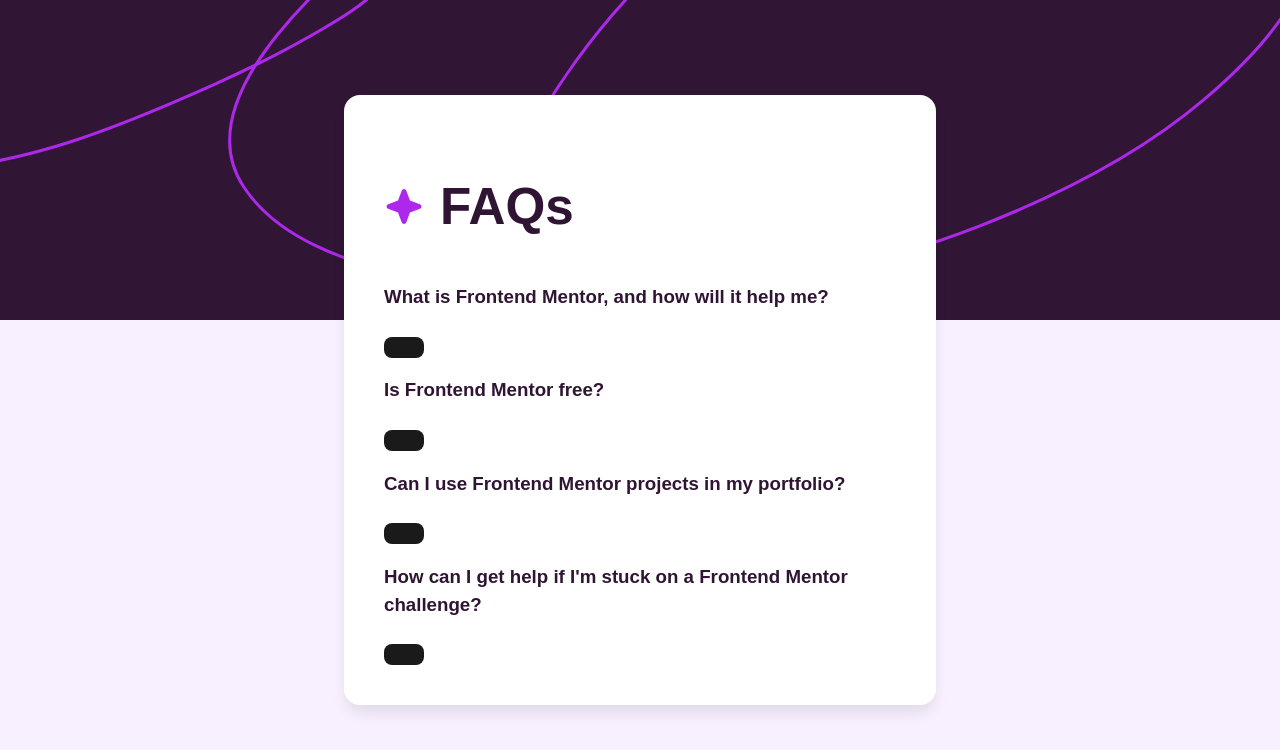
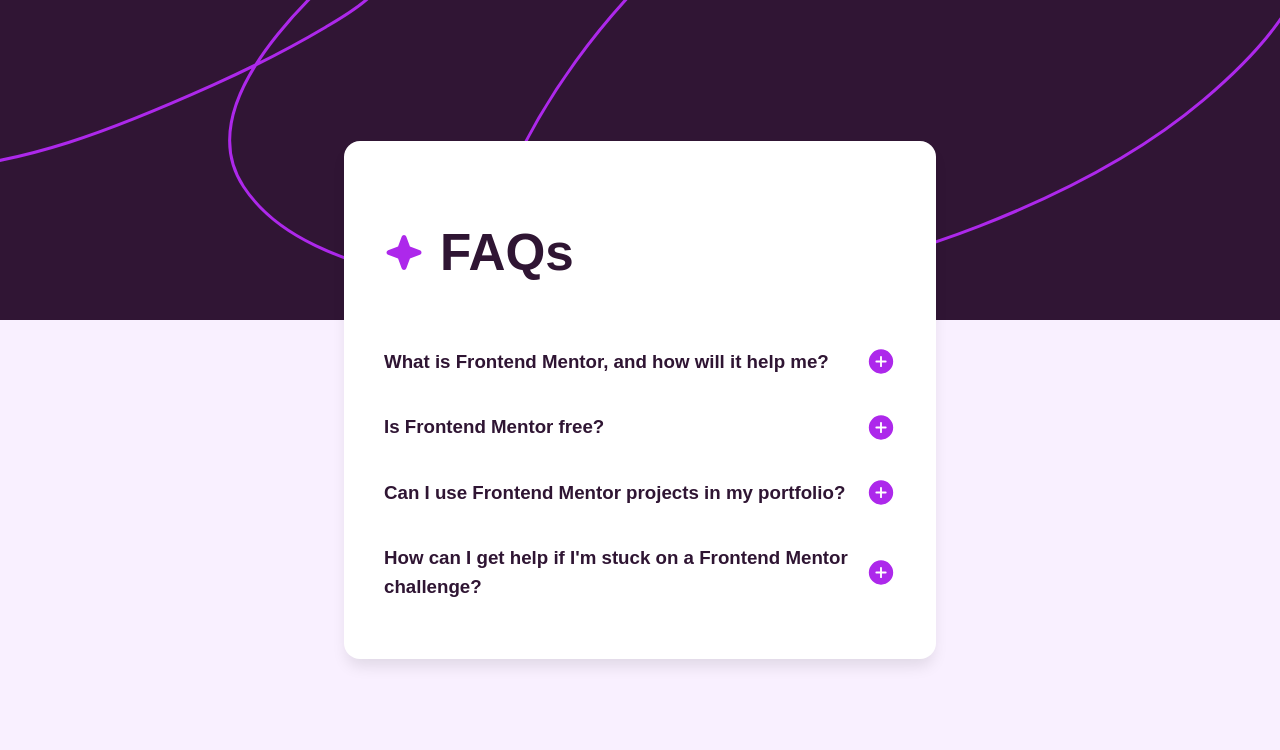
Before and after one commit to confett0/react-accordion, a React (Vite) app: page / in a window 1280 px wide. Shown: the top 750 px of the page. Built offline with nearby package versions, Linux system fonts and the light colour scheme.

Commit message:
Add onClick event to panel title and add plus and minus icons

```diff
--- a/src/Accordion.jsx
+++ b/src/Accordion.jsx
@@ -1,5 +1,5 @@
 import React, { useState } from "react";
-import '@fontsource-variable/work-sans';
+import "@fontsource-variable/work-sans";
 
 export default function Accordion() {
   const [activeIndex, setActiveIndex] = useState(null);
@@ -56,7 +56,10 @@
   return (
     <>
       <section className="panel">
-        <h3>{title}</h3> <button onClick={onShow}></button>
+        <a className="title-wrap" onClick={onShow}>
+          <h3>{title}</h3>
+          <img src={isActive ? "src/assets/images/icon-minus.svg" : "src/assets/images/icon-plus.svg"} />
+        </a>
         {isActive ? <p>{children}</p> : null}
       </section>
     </>
--- a/src/App.css
+++ b/src/App.css
@@ -18,3 +18,9 @@
   padding-right: 1rem;
   vertical-align: middle;
 }
+
+.title-wrap {
+    display: flex;
+    justify-content: space-between;
+    align-items: center;
+}
--- a/src/index.css
+++ b/src/index.css
@@ -10,15 +10,6 @@
   margin: 0;
   padding: 0;
 
-}
-
-a {
-  font-weight: 500;
-  color: #646cff;
-  text-decoration: inherit;
-}
-a:hover {
-  color: #535bf2;
 }
 
 body {
@@ -41,22 +32,3 @@
 p {
   color: hsl(292, 16%, 49%);
 }
-
-button {
-  border-radius: 8px;
-  border: 1px solid transparent;
-  padding: 0.6em 1.2em;
-  font-size: 1em;
-  font-weight: 500;
-  font-family: inherit;
-  background-color: #1a1a1a;
-  cursor: pointer;
-  transition: border-color 0.25s;
-}
-button:hover {
-  border-color: #646cff;
-}
-button:focus,
-button:focus-visible {
-  outline: 4px auto -webkit-focus-ring-color;
-}
```
Also changed, not shown: src/assets/images/icon-minus.svg (added), src/assets/images/icon-plus.svg (added).
